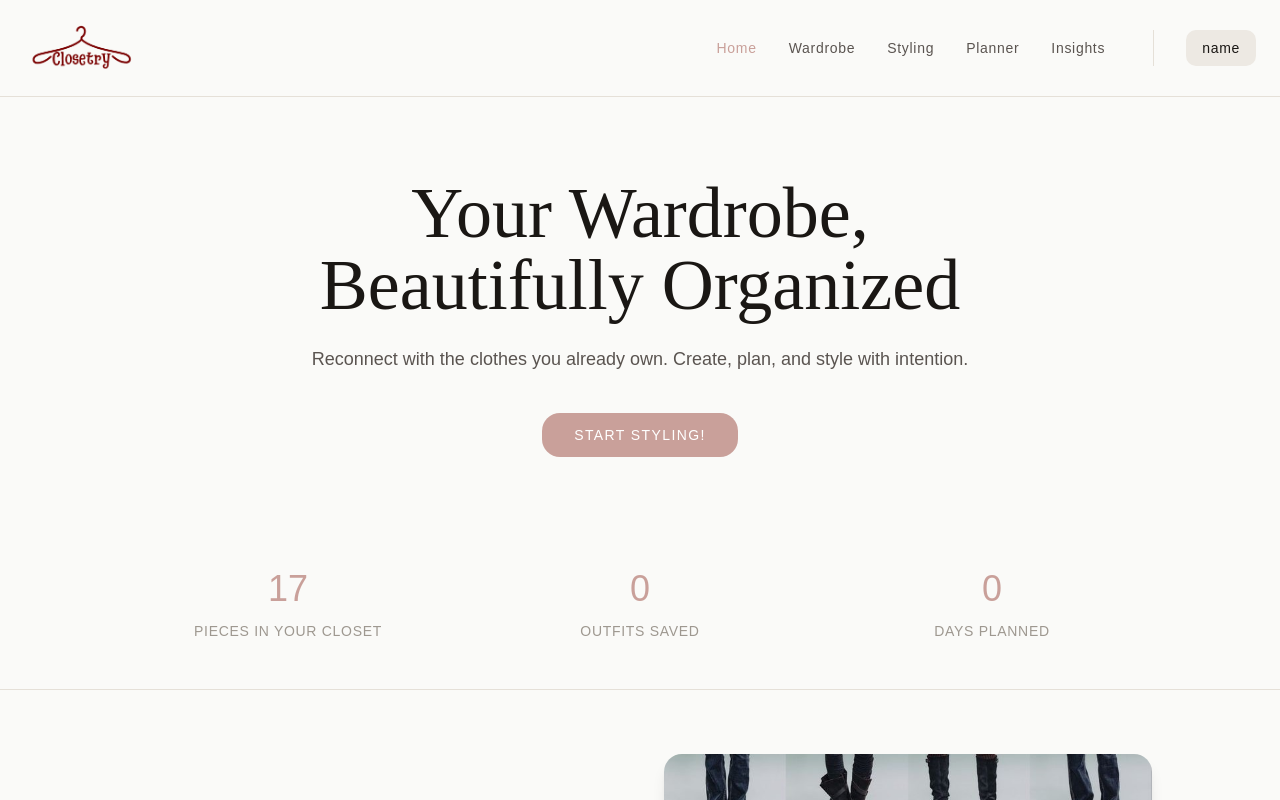
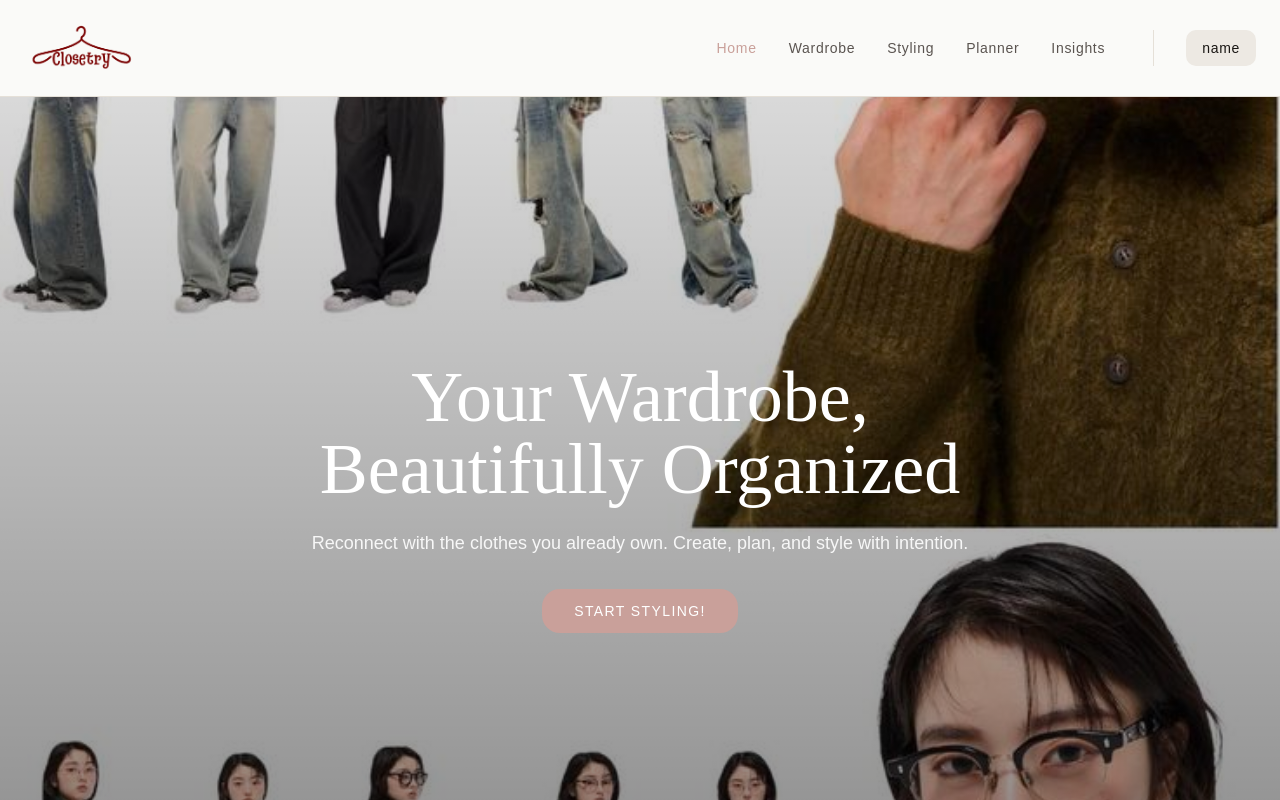
Before and after one commit to askiafp/digital-wardrobe, a React (Vite) app: page / in a window 1280 px wide. Both pictures are taken after typing "name@example.com", "Sample123" into the empty fields and a click on the button "SIGN IN". Shown: the top 800 px of the page. Built offline with nearby package versions, Linux system fonts and the light colour scheme.

Commit message:
homepage: foto awal

```diff
--- a/src/pages/homePage.jsx
+++ b/src/pages/homePage.jsx
@@ -1,24 +1,96 @@
-import React from 'react';
+import React, { useState, useEffect, useRef } from 'react';
 import { ChevronRight } from 'lucide-react';
 import { colors } from '../constants';
 
+const heroImages = [
+  '/images/hero-homepage.jpg',
+  '/images/all-outfit.jpg',
+  '/images/all-outfit-2.jpg',
+  '/images/outfit mix match.jpg',
+  '/images/wardrobe.jpg',
+];
+
 export default function HomePage({ wardrobe, savedOutfits, weeklyPlan, navigateTo }) {
+  const [currentIndex, setCurrentIndex] = useState(0);
+  const [nextIndex, setNextIndex] = useState(1);
+  const [isBlurring, setIsBlurring] = useState(false);
+  const [bgOpacity, setBgOpacity] = useState(1);
+  const heroRef = useRef(null);
+
+  // Auto slide every 4 seconds
+  useEffect(() => {
+    const interval = setInterval(() => {
+      setIsBlurring(true);
+      setTimeout(() => {
+        setCurrentIndex(prev => (prev + 1) % heroImages.length);
+        setNextIndex(prev => (prev + 1) % heroImages.length);
+        setIsBlurring(false);
+      }, 800);
+    }, 4000);
+    return () => clearInterval(interval);
+  }, []);
+
+  // Fade out saat scroll
+  useEffect(() => {
+    const handleScroll = () => {
+      if (!heroRef.current) return;
+      const heroHeight = heroRef.current.offsetHeight;
+      const scrollY = window.scrollY;
+      const fadeStart = heroHeight * 0.3;
+      const fadeEnd = heroHeight * 0.8;
+
+      if (scrollY <= fadeStart) {
+        setBgOpacity(1);
+      } else if (scrollY >= fadeEnd) {
+        setBgOpacity(0);
+      } else {
+        setBgOpacity(1 - (scrollY - fadeStart) / (fadeEnd - fadeStart));
+      }
+    };
+
+    window.addEventListener('scroll', handleScroll);
+    return () => window.removeEventListener('scroll', handleScroll);
+  }, []);
+
   return (
     <div style={{ backgroundColor: colors.background }}>
-      {/* Editorial Hero */}
-      <section className="pt-20 pb-16 px-6 md:px-12">
-        <div className="max-w-5xl mx-auto">
-          <div className="text-center space-y-6">
+
+      {/* ── Hero dengan Background Slideshow ── */}
+      <section ref={heroRef} className="relative h-screen overflow-hidden">
+
+        {/* Background Image */}
+        <div
+          className="absolute inset-0 bg-cover bg-center"
+          style={{
+            backgroundImage: `url(${heroImages[currentIndex]})`,
+            filter: isBlurring ? 'blur(12px)' : 'blur(0px)',
+            transform: isBlurring ? 'scale(1.05)' : 'scale(1)',
+            opacity: bgOpacity,
+            transition: 'filter 0.8s ease, transform 0.8s ease, opacity 0.5s ease',
+          }}
+        />
+
+        {/* Overlay */}
+        <div
+          className="absolute inset-0"
+          style={{
+            background: 'linear-gradient(to bottom, rgba(0,0,0,0.15) 0%, rgba(0,0,0,0.45) 100%)',
+            opacity: bgOpacity,
+            transition: 'opacity 0.5s ease',
+          }}
+        />
+
+        {/* Hero Content */}
+        <div className="relative z-10 flex flex-col items-center justify-center h-full text-center px-6">
           <h1
-              className="text-6xl md:text-7xl font-light"
-              style={{ fontFamily: 'Cormorant Garamond, serif', color: colors.heading }}
+            className="text-6xl md:text-7xl font-light mb-6"
+            style={{ fontFamily: 'Cormorant Garamond, serif', color: 'white' }}
           >
             Your Wardrobe,<br />Beautifully Organized
           </h1>
-            <p className="text-lg" style={{ color: colors.body, fontFamily: 'DM Sans, sans-serif' }}>
+          <p className="text-lg font-light mb-8 opacity-90" style={{ color: 'white', fontFamily: 'DM Sans, sans-serif' }}>
             Reconnect with the clothes you already own. Create, plan, and style with intention.
           </p>
-            <div className="flex justify-center gap-4 pt-4">
           <button
             onClick={() => navigateTo('wardrobe')}
             className="px-8 py-3 text-sm tracking-widest font-light rounded-2xl transition-all duration-150"
@@ -27,11 +99,28 @@ export default function HomePage({ wardrobe, savedOutfits, weeklyPlan, navigateT
             START STYLING!
           </button>
         </div>
-          </div>
+
+        {/* Dot Indicator */}
+        <div
+          className="absolute bottom-8 left-1/2 -translate-x-1/2 flex gap-2 z-10"
+          style={{ opacity: bgOpacity, transition: 'opacity 0.5s ease' }}
+        >
+          {heroImages.map((_, i) => (
+            <div
+              key={i}
+              className="rounded-full transition-all duration-300"
+              style={{
+                width: i === currentIndex ? '24px' : '8px',
+                height: '8px',
+                backgroundColor: 'white',
+                opacity: i === currentIndex ? 1 : 0.4,
+              }}
+            />
+          ))}
         </div>
       </section>
 
-      {/* Featured Stats */}
+      {/* ── Featured Stats ── */}
       <section className="px-6 md:px-12 py-12">
         <div className="max-w-5xl mx-auto">
           <div className="grid grid-cols-1 md:grid-cols-3 gap-8">
@@ -63,11 +152,10 @@ export default function HomePage({ wardrobe, savedOutfits, weeklyPlan, navigateT
         </div>
       </section>
 
-      {/* CTA Section */}
+      {/* ── CTA Mix & Match ── */}
       <section className="px-6 md:px-12 py-16 border-t" style={{ borderColor: colors.border }}>
         <div className="max-w-5xl mx-auto">
           <div className="grid grid-cols-1 md:grid-cols-2 gap-12 items-center">
-
             <div>
               <h2
                 className="text-4xl font-light mb-4"
@@ -86,7 +174,6 @@ export default function HomePage({ wardrobe, savedOutfits, weeklyPlan, navigateT
                 EXPLORE STYLING <ChevronRight size={16} />
               </button>
             </div>
-
             <div className="h-64 md:h-80 w-full overflow-hidden rounded-2xl shadow-lg">
               <img
                 src="/images/all-outfit.jpg"
@@ -94,189 +181,113 @@ export default function HomePage({ wardrobe, savedOutfits, weeklyPlan, navigateT
                 className="w-full h-full object-cover transition-transform duration-700 hover:scale-105"
               />
             </div>
+          </div>
+        </div>
+      </section>
+
+      {/* ── Features Section ── */}
+      <section className="px-6 md:px-12 py-16">
+        <div className="max-w-5xl mx-auto">
+          <div className="grid grid-cols-1 md:grid-cols-2 gap-8">
+
+            <div className="rounded-2xl p-8" style={{ backgroundColor: colors.surface }}>
+              <h3 className="text-2xl font-light mb-4" style={{ fontFamily: 'Cormorant Garamond, serif', color: colors.heading }}>
+                Weekly Planning
+              </h3>
+              <p style={{ color: colors.body, marginBottom: '20px' }}>
+                Organize your outfits for the week ahead. Plan each day with intention.
+              </p>
+              <button onClick={() => navigateTo('planner')} className="text-sm tracking-widest font-light flex items-center gap-2 transition-colors duration-150" style={{ color: colors.accent }}>
+                PLAN YOUR WEEK <ChevronRight size={16} />
+              </button>
+            </div>
+
+            <div className="rounded-2xl p-8" style={{ backgroundColor: colors.surface }}>
+              <h3 className="text-2xl font-light mb-4" style={{ fontFamily: 'Cormorant Garamond, serif', color: colors.heading }}>
+                Styling
+              </h3>
+              <p style={{ color: colors.body, marginBottom: '20px' }}>
+                Discover outfit combinations and get personalized style recommendations.
+              </p>
+              <button onClick={() => navigateTo('styling')} className="text-sm tracking-widest font-light flex items-center gap-2 transition-colors duration-150" style={{ color: colors.accent }}>
+                EXPLORE STYLING <ChevronRight size={16} />
+              </button>
+            </div>
+
+            <div className="rounded-2xl p-8" style={{ backgroundColor: colors.surface }}>
+              <h3 className="text-2xl font-light mb-4" style={{ fontFamily: 'Cormorant Garamond, serif', color: colors.heading }}>
+                Wardrobe Insights
+              </h3>
+              <p style={{ color: colors.body, marginBottom: '20px' }}>
+                Understand your styling patterns and maximize your wardrobe potential.
+              </p>
+              <button onClick={() => navigateTo('analytics')} className="text-sm tracking-widest font-light flex items-center gap-2 transition-colors duration-150" style={{ color: colors.accent }}>
+                VIEW INSIGHTS <ChevronRight size={16} />
+              </button>
+            </div>
+
+            <div className="rounded-2xl p-8" style={{ backgroundColor: colors.surface }}>
+              <h3 className="text-2xl font-light mb-4" style={{ fontFamily: 'Cormorant Garamond, serif', color: colors.heading }}>
+                Wardrobe
+              </h3>
+              <p style={{ color: colors.body, marginBottom: '20px' }}>
+                Manage and organize all your clothing items in one place.
+              </p>
+              <button onClick={() => navigateTo('wardrobe')} className="text-sm tracking-widest font-light flex items-center gap-2 transition-colors duration-150" style={{ color: colors.accent }}>
+                VIEW WARDROBE <ChevronRight size={16} />
+              </button>
+            </div>
 
           </div>
         </div>
       </section>
 
-      {/* Features Section */}
-      <section className="px-6 md:px-12 py-16">
-        <div className="max-w-5xl mx-auto">
-          <div className="grid grid-cols-1 md:grid-cols-2 gap-8">
-            {/* Weekly Planner */}
-            <div
-              className="rounded-2xl p-8"
-              style={{ backgroundColor: colors.surface }}
-            >
-              <h3
-                className="text-2xl font-light mb-4"
-                style={{ fontFamily: 'Cormorant Garamond, serif', color: colors.heading }}
-              >
-                Weekly Planning
-              </h3>
-              <p style={{ color: colors.body, marginBottom: '20px' }}>
-                Organize your outfits for the week ahead. Plan each day with intention.
-              </p>
-              <button
-                onClick={() => navigateTo('planner')}
-                className="text-sm tracking-widest font-light flex items-center gap-2 transition-colors duration-150"
-                style={{ color: colors.accent }}
-              >
-                PLAN YOUR WEEK <ChevronRight size={16} />
-              </button>
-            </div>
-
-            {/* Styling */}
-            <div
-              className="rounded-2xl p-8"
-              style={{ backgroundColor: colors.surface }}
-            >
-              <h3
-                className="text-2xl font-light mb-4"
-                style={{ fontFamily: 'Cormorant Garamond, serif', color: colors.heading }}
-              >
-                Styling
-              </h3>
-              <p style={{ color: colors.body, marginBottom: '20px' }}>
-                Discover outfit combinations and get personalized style recommendations.
-              </p>
-              <button
-                onClick={() => navigateTo('styling')}
-                className="text-sm tracking-widest font-light flex items-center gap-2 transition-colors duration-150"
-                style={{ color: colors.accent }}
-              >
-                EXPLORE STYLING <ChevronRight size={16} />
-              </button>
-            </div>
-
-            {/* Analytics */}
-            <div
-              className="rounded-2xl p-8"
-              style={{ backgroundColor: colors.surface }}
-            >
-              <h3
-                className="text-2xl font-light mb-4"
-                style={{ fontFamily: 'Cormorant Garamond, serif', color: colors.heading }}
-              >
-                Wardrobe Insights
-              </h3>
-              <p style={{ color: colors.body, marginBottom: '20px' }}>
-                Understand your styling patterns and maximize your wardrobe potential.
-              </p>
-              <button
-                onClick={() => navigateTo('analytics')}
-                className="text-sm tracking-widest font-light flex items-center gap-2 transition-colors duration-150"
-                style={{ color: colors.accent }}
-              >
-                VIEW INSIGHTS <ChevronRight size={16} />
-              </button>
-            </div>
-
-            {/* Wardrobe */}
-            <div
-              className="rounded-2xl p-8"
-              style={{ backgroundColor: colors.surface }}
-            >
-              <h3
-                className="text-2xl font-light mb-4"
-                style={{ fontFamily: 'Cormorant Garamond, serif', color: colors.heading }}
-              >
-                Wardrobe
-              </h3>
-              <p style={{ color: colors.body, marginBottom: '20px' }}>
-                Manage and organize all your clothing items in one place.
-              </p>
-              <button
-                onClick={() => navigateTo('wardrobe')}
-                className="text-sm tracking-widest font-light flex items-center gap-2 transition-colors duration-150"
-                style={{ color: colors.accent }}
-              >
-                VIEW WARDROBE <ChevronRight size={16} />
-              </button>
-            </div>
-          </div>
-        </div>
-      </section>
-
-      {/* Cara Pakai Section */}
+      {/* ── Cara Pakai ── */}
       <section className="py-20 px-8" style={{ backgroundColor: colors.surface }}>
-        {/* Header */}
         <div className="text-center mb-16">
-          <p
-            className="text-sm tracking-widest mb-4"
-            style={{ color: colors.accent }}
-          >
+          <p className="text-sm tracking-widest mb-4" style={{ color: colors.accent }}>
             CARA PAKAI
           </p>
-          <h2
-            className="text-4xl font-light"
-            style={{ fontFamily: 'Cormorant Garamond, serif', color: colors.heading }}
-          >
+          <h2 className="text-4xl font-light" style={{ fontFamily: 'Cormorant Garamond, serif', color: colors.heading }}>
             Tiga langkah mudah
             <br />
             <span className="italic">untuk tampil lebih baik</span>
           </h2>
         </div>
 
-      {/* Steps */}
         <div className="flex items-center justify-center gap-4 max-w-5xl mx-auto">
 
-        {/* Step 01 */}
           <div className="rounded-2xl p-8 flex-1" style={{ backgroundColor: colors.background }}>
-          <p
-            className="text-4xl font-light mb-6"
-            style={{ fontFamily: 'Cormorant Garamond, serif', color: colors.accent, opacity: 0.4 }}
-          >
-            01
-          </p>
-          <h3 className="text-base font-semibold mb-3" style={{ color: colors.heading }}>
-            Upload Pakaianmu
-          </h3>
+            <p className="text-4xl font-light mb-6" style={{ fontFamily: 'Cormorant Garamond, serif', color: colors.accent, opacity: 0.4 }}>01</p>
+            <h3 className="text-base font-semibold mb-3" style={{ color: colors.heading }}>Upload Your Fits</h3>
             <p className="text-sm leading-relaxed" style={{ color: colors.body }}>
-            Foto dan upload pakaian yang kamu punya. Kelompokkan ke kategori yang sesuai.
+              Snap a pic and upload your clothes. Sort 'em into the right categories.
             </p>
           </div>
 
-          {/* Arrow */}
           <span style={{ color: colors.accent, opacity: 0.5, fontSize: '20px' }}>→</span>
 
-        {/* Step 02 */}
           <div className="rounded-2xl p-8 flex-1" style={{ backgroundColor: colors.background }}>
-          <p
-            className="text-4xl font-light mb-6"
-            style={{ fontFamily: 'Cormorant Garamond, serif', color: colors.accent, opacity: 0.4 }}
-          >
-            02
-          </p>
-            <h3 className="text-base font-semibold mb-3" style={{ color: colors.heading }}>
-              Mix & Match Outfit
-            </h3>
+            <p className="text-4xl font-light mb-6" style={{ fontFamily: 'Cormorant Garamond, serif', color: colors.accent, opacity: 0.4 }}>02</p>
+            <h3 className="text-base font-semibold mb-3" style={{ color: colors.heading }}>Mix & Match Outfit</h3>
             <p className="text-sm leading-relaxed" style={{ color: colors.body }}>
-            Drag-and-drop pakaian ke canvas. Temukan kombinasi outfit terbaikmu secara visual.
+              Drag and drop your pieces onto the canvas. Visually curate your best fits.
             </p>
           </div>
 
-          {/* Arrow */}
           <span style={{ color: colors.accent, opacity: 0.5, fontSize: '20px' }}>→</span>
 
-        {/* Step 03 */}
           <div className="rounded-2xl p-8 flex-1" style={{ backgroundColor: colors.background }}>
-          <p
-            className="text-4xl font-light mb-6"
-            style={{ fontFamily: 'Cormorant Garamond, serif', color: colors.accent, opacity: 0.4 }}
-          >
-            03
-          </p>
-            <h3 className="text-base font-semibold mb-3" style={{ color: colors.heading }}>
-              Rencanakan & Simpan
-            </h3>
+            <p className="text-4xl font-light mb-6" style={{ fontFamily: 'Cormorant Garamond, serif', color: colors.accent, opacity: 0.4 }}>03</p>
+            <h3 className="text-base font-semibold mb-3" style={{ color: colors.heading }}>Plan & Slay</h3>
             <p className="text-sm leading-relaxed" style={{ color: colors.body }}>
-              Simpan outfit ke weekly planner. Tidak perlu bingung setiap pagi mau pakai apa.
+              Save your faves to the weekly planner. Say goodbye to your "what do I wear?" morning crisis.
             </p>
           </div>
 
         </div>
       </section>
+
     </div>
   );
 }
```
Lines whose indentation alone changed are shown as unchanged.
